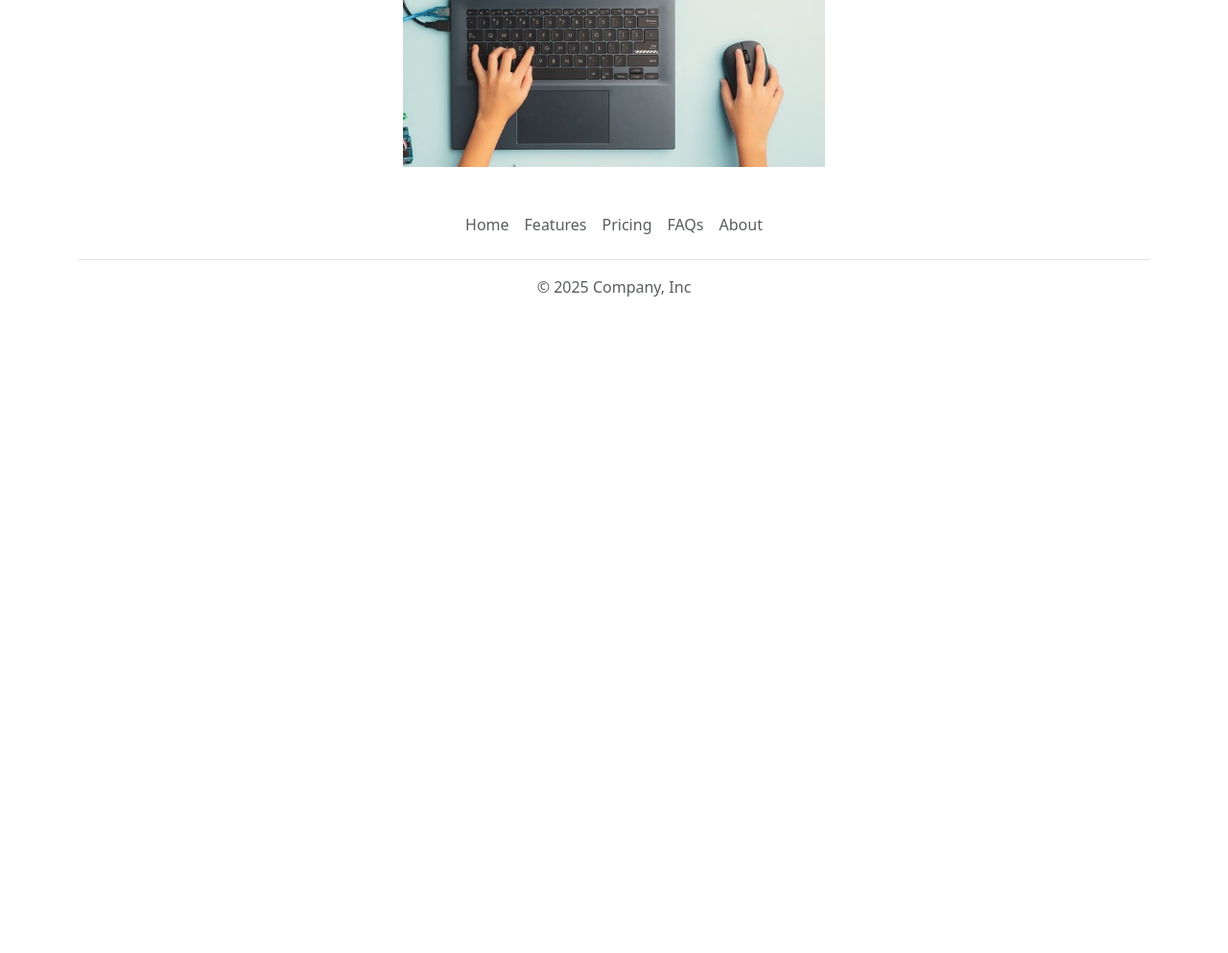
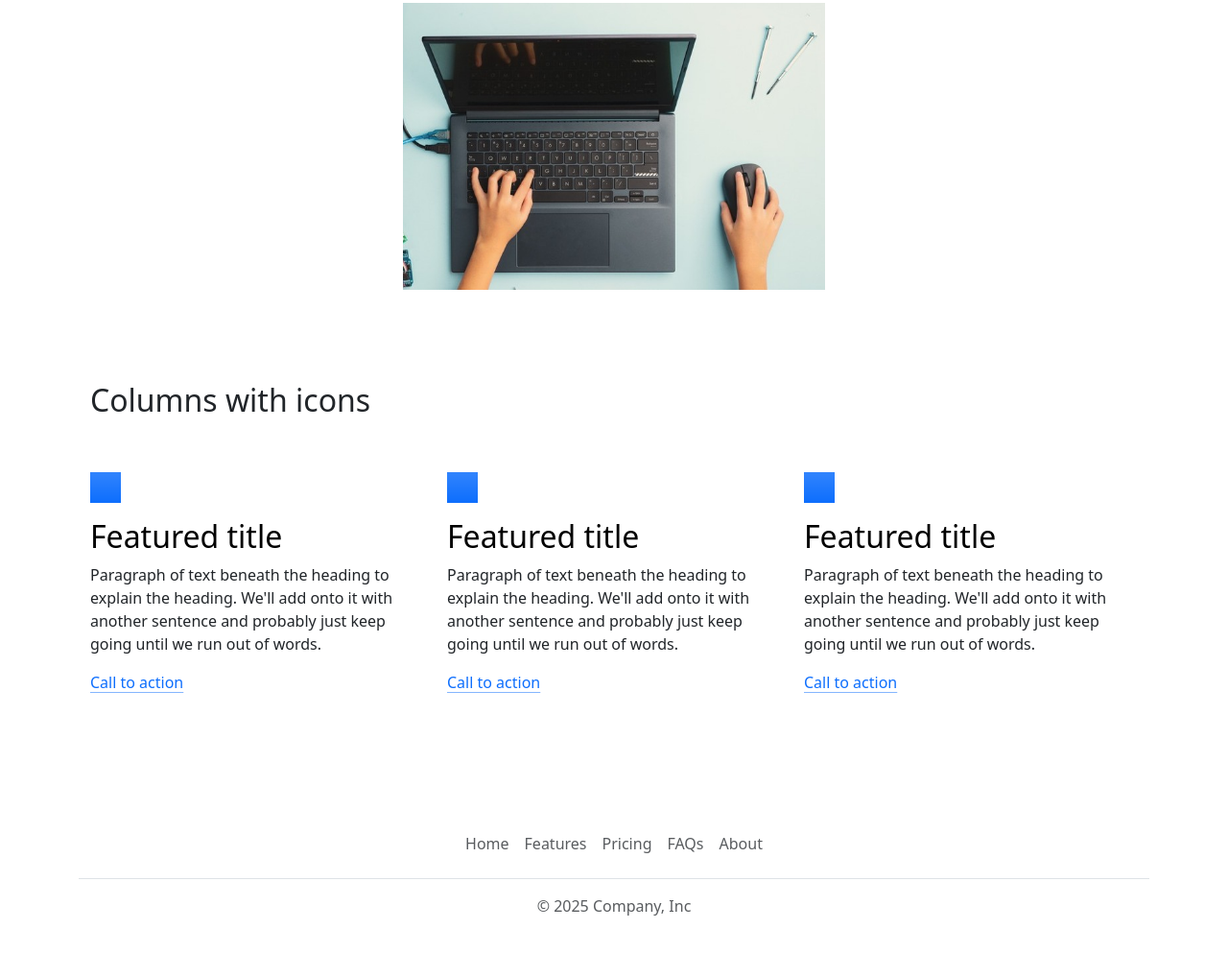
Before and after one commit to wallkn/capstone-2, a plain HTML site: page Capstone-2/index.html in a window 1280 px wide. Shown: the part 787-1780 px from the top of the page at 96% size. Before the commit the page ends 1154 px from the top, so only its background shows below. Drawn offline with nearby package versions, Linux system fonts and the light colour scheme.

Commit message:
Update index.html

```diff
--- a/Capstone-2/index.html
+++ b/Capstone-2/index.html
@@ -12,7 +12,7 @@
     <section >
         <div class="hero" >
 
-            <div class="row " >
+            <div class="row py-1" >
                 <div class="col-sm-3 text-center">
                     <img src="./images/sun.png" alt="Sun draw" width="100%" class="sun">
                 </div>
@@ -21,11 +21,11 @@
                 </div>
 
             </div>
-            <div class="row">
+            <div class="row px-4 py-5">
                 <div class="nombre text-center">Joel Murillo</div>
                 <div class="text-center">
                     <p class="subtitulos">WEB DEVELOPER</p>
-                    &nbsp;
+
                 </div>
             </div>
             <div class="row">
@@ -37,7 +37,7 @@
 
             </div>
 
-            <div class="row">
+            <div class="row py-5">
                 <div class="col-sm-3"></div>
                 <div class="col-sm-6 text-center">
                     <img src="./images/laptop.jpg" class="laptop" alt="Laptop" width="70%" loading="lazy">
@@ -55,6 +55,56 @@
 
         </div>
     </section>
+    <div class="container px-4 py-5" >
+        <h2 class="">Columns with icons</h2>
+        <div class="row g-4 py-5 row-cols-1 row-cols-lg-3">
+            <div class="feature col">
+                <div class="feature-icon d-inline-flex align-items-center justify-content-center text-bg-primary bg-gradient fs-2 mb-3">
+                    <svg class="bi" width="1em" height="1em" aria-hidden="true">
+                        <use xlink:href="#collection"></use>
+                    </svg>
+                </div>
+                <h3 class="fs-2 text-body-emphasis">Featured title</h3>
+                <p>Paragraph of text beneath the heading to explain the heading. We'll add onto it with another
+                    sentence and probably just keep going until we run out of words.</p>
+                <a href="#" class="icon-link">Call to action
+                    <svg class="bi" aria-hidden="true">
+                        <use xlink:href="#chevron-right"></use>
+                    </svg>
+                </a>
+            </div>
+            <div class="feature col">
+                <div class="feature-icon d-inline-flex align-items-center justify-content-center text-bg-primary bg-gradient fs-2 mb-3">
+                    <svg class="bi" width="1em" height="1em" aria-hidden="true">
+                        <use xlink:href="#collection"></use>
+                    </svg>
+                </div>
+                <h3 class="fs-2 text-body-emphasis">Featured title</h3>
+                <p>Paragraph of text beneath the heading to explain the heading. We'll add onto it with another
+                    sentence and probably just keep going until we run out of words.</p>
+                <a href="#" class="icon-link">Call to action
+                    <svg class="bi" aria-hidden="true">
+                        <use xlink:href="#chevron-right"></use>
+                    </svg>
+                </a>
+            </div>
+            <div class="feature col">
+                <div class="feature-icon d-inline-flex align-items-center justify-content-center text-bg-primary bg-gradient fs-2 mb-3">
+                    <svg class="bi" width="1em" height="1em" aria-hidden="true">
+                        <use xlink:href="#collection"></use>
+                    </svg>
+                </div>
+                <h3 class="fs-2 text-body-emphasis">Featured title</h3>
+                <p>Paragraph of text beneath the heading to explain the heading. We'll add onto it with another
+                    sentence and probably just keep going until we run out of words.</p>
+                <a href="#" class="icon-link">Call to action
+                    <svg class="bi" aria-hidden="true">
+                        <use xlink:href="#chevron-right"></use>
+                    </svg>
+                </a>
+            </div>
+        </div>
+    </div>
     <section>
         <div class="container">
 
```
